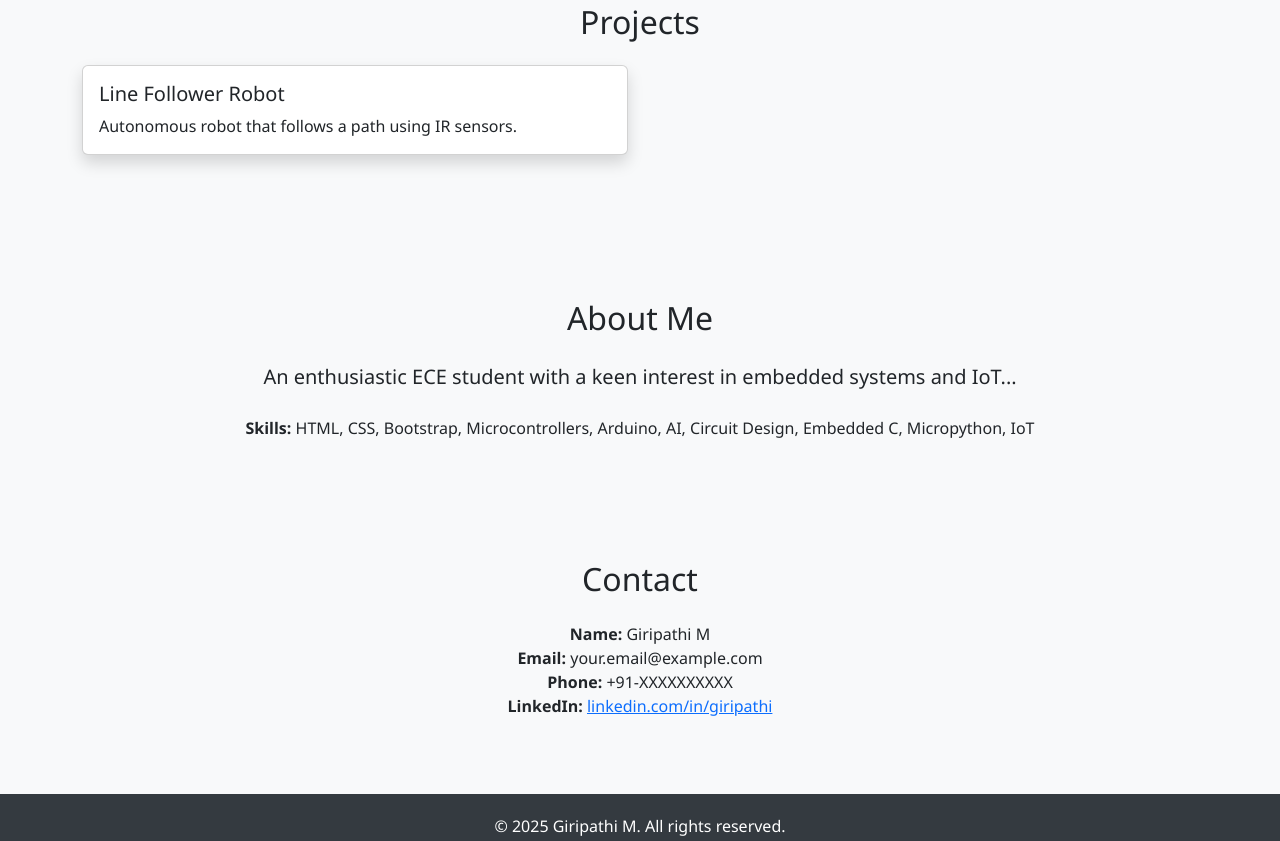
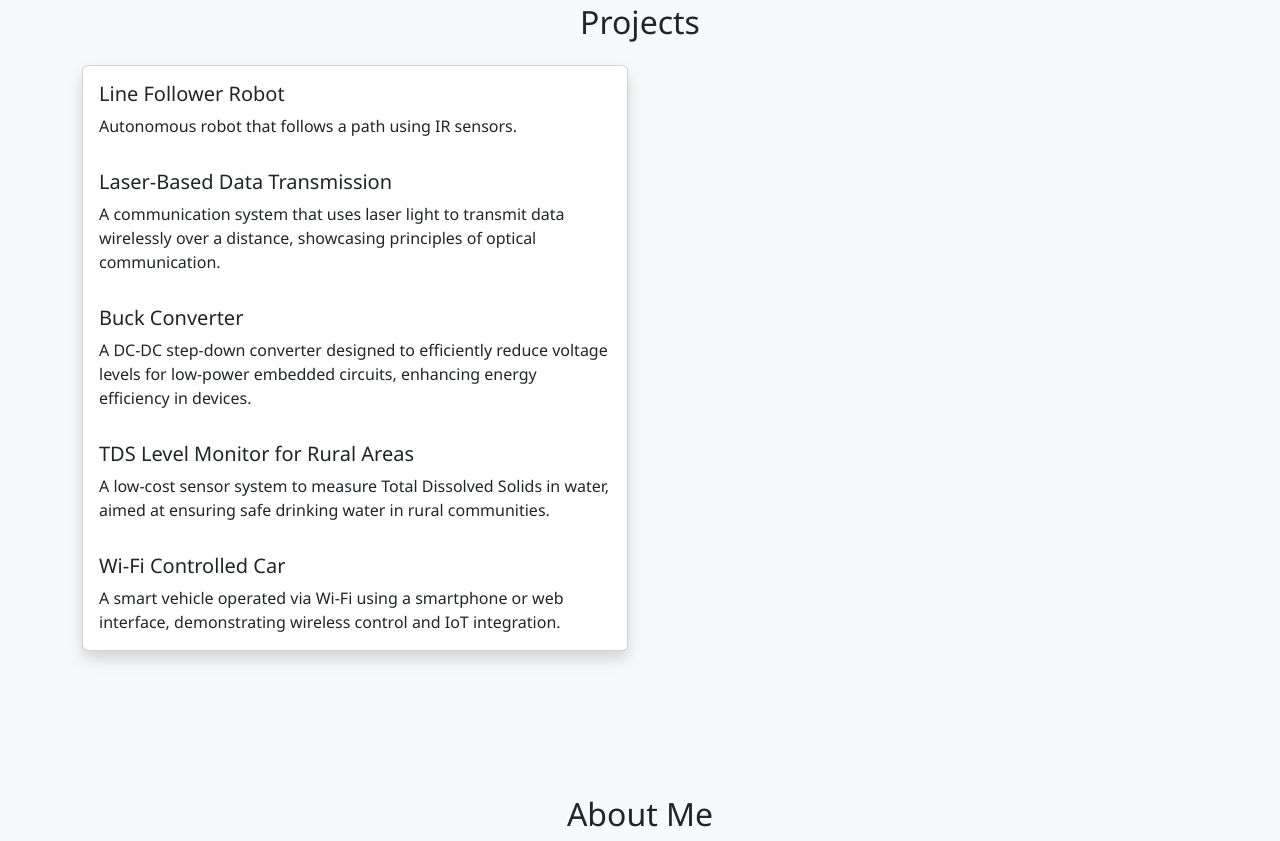
Before and after one commit to Giripathi-2005/My-portfolio, a plain HTML site: page index.html in a window 1280 px wide. Shown: the part 359-1200 px from the top of the page. Drawn offline with nearby package versions, Linux system fonts and the light colour scheme.

Commit message:
Update index.html

```diff
--- a/index.html
+++ b/index.html
@@ -72,6 +72,26 @@
               <h5 class="card-title">Line Follower Robot</h5>
               <p class="card-text">Autonomous robot that follows a path using IR sensors.</p>
             </div>
+	    <div class="card-body">
+              <h5 class="card-title"> Laser-Based Data Transmission</h5>
+              <p class="card-text">A communication system that uses laser light to transmit data wirelessly over a distance, showcasing principles of optical communication.</p>
+            </div>
+
+ 	   <div class="card-body">
+              <h5 class="card-title">  Buck Converter</h5>
+              <p class="card-text">A DC-DC step-down converter designed to efficiently reduce voltage levels for low-power embedded circuits, enhancing energy efficiency in devices.</p>
+            </div>
+ 	   <div class="card-body">
+              <h5 class="card-title"> TDS Level Monitor for Rural Areas</h5>
+              <p class="card-text">A low-cost sensor system to measure Total Dissolved Solids in water, aimed at ensuring safe drinking water in rural communities.</p>
+            </div>
+	   <div class="card-body">
+              <h5 class="card-title">  Wi-Fi Controlled Car</h5>
+              <p class="card-text">A smart vehicle operated via Wi-Fi using a smartphone or web interface, demonstrating wireless control and IoT integration.</p>
+           </div>
+
+
+
           </div>
         </div>
         <!-- Additional projects would go here -->
@@ -94,8 +114,8 @@
       <h2 class="text-center mb-4">Contact</h2>
       <ul class="list-unstyled text-center">
         <li><strong>Name:</strong> Giripathi M</li>
-        <li><strong>Email:</strong> your.email@example.com</li>
-        <li><strong>Phone:</strong> +91-XXXXXXXXXX</li>
+        <li><strong>Email:</strong> giripathi22@gmail.com</li>
+        <li><strong>Phone:</strong> +91-7598001089</li>
         <li><strong>LinkedIn:</strong> <a href="#">linkedin.com/in/giripathi</a></li>
       </ul>
     </div>
```
